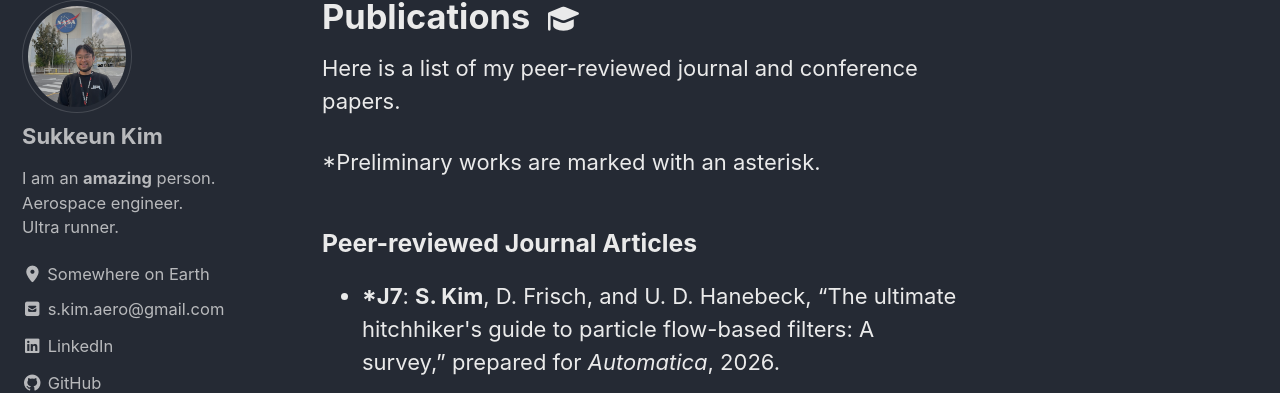
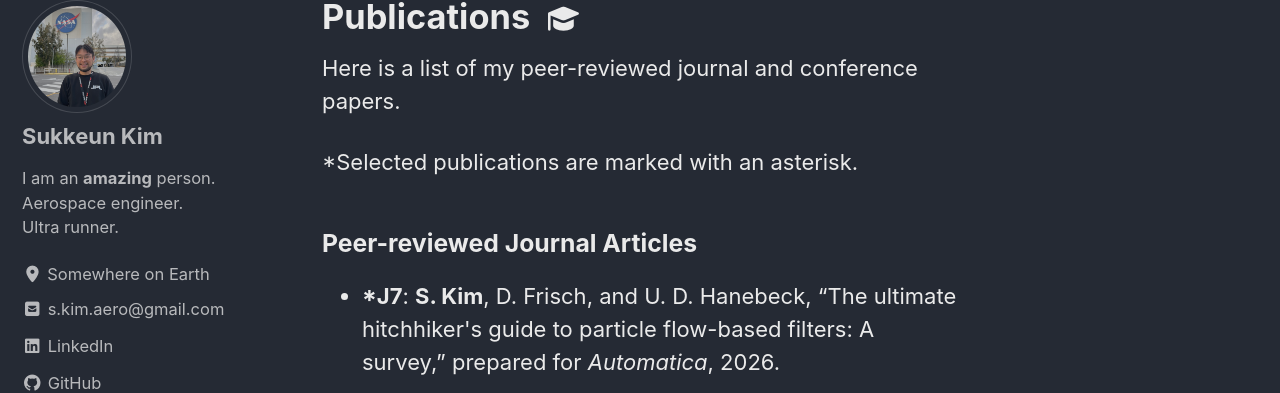
Before and after one commit to skim-aero/skim-aero.github.io, a Jekyll site: the page built from _pages/publications.html, in a window 1280 px wide and 900 px high. Shown: the part 111-504 px from the top of the window. Built offline with Jekyll 4.4.1, drawn with Linux system fonts in a browser that asks for light colours; cached includes are drawn as plain includes.

Commit message:
Updated publications - Final

```diff
--- a/_pages/publications.html
+++ b/_pages/publications.html
@@ -6,7 +6,7 @@ author_profile: true
 ---
 
 <p>Here is a list of my peer-reviewed journal and conference papers.</p>
-<p>*Preliminary works are marked with an asterisk.</p>
+<p>*Selected publications are marked with an asterisk.</p>
 
 <!-- Peer-reviewed Journal Articles -->
 <h3>Peer-reviewed Journal Articles</h3>
```
